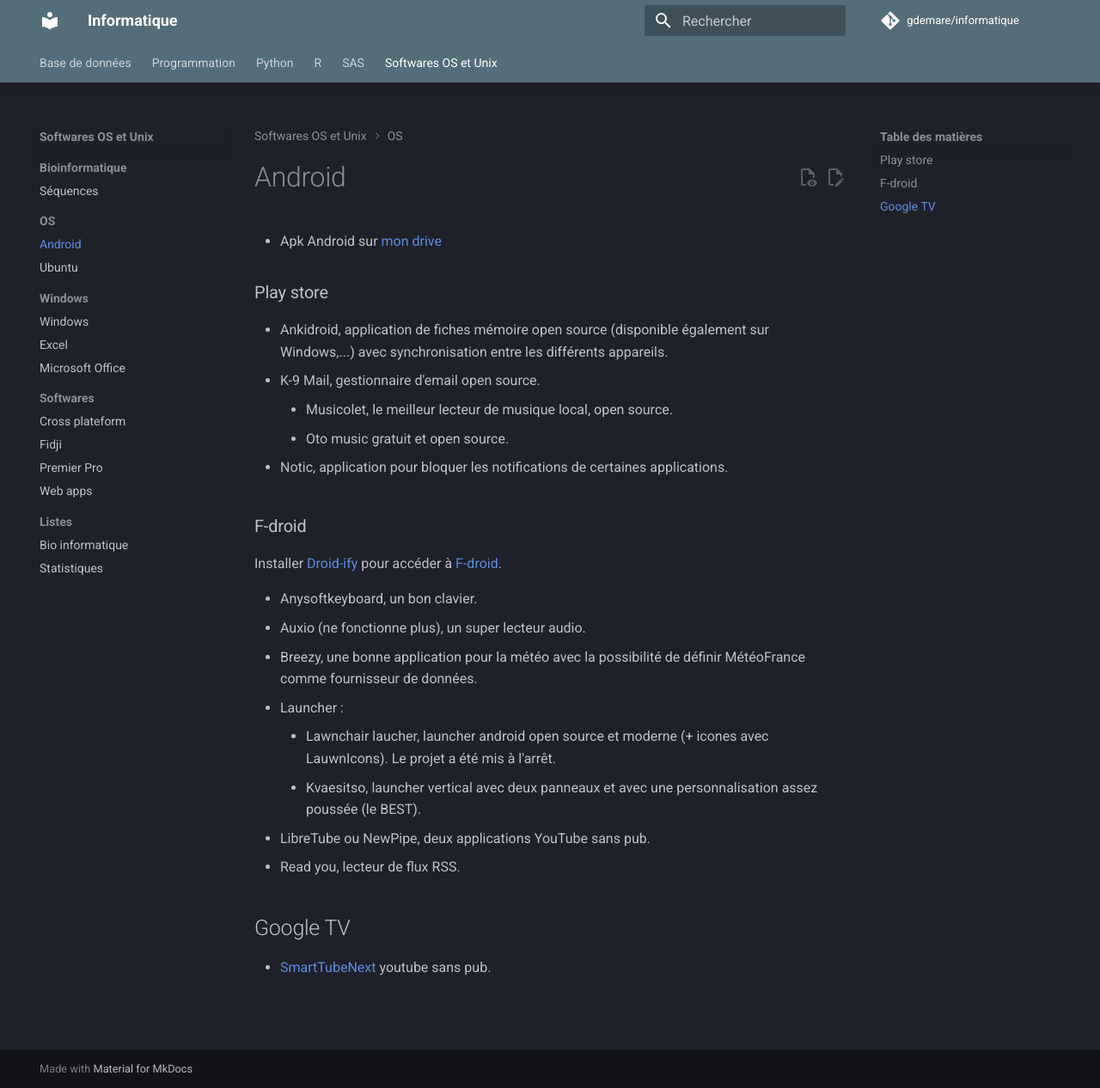
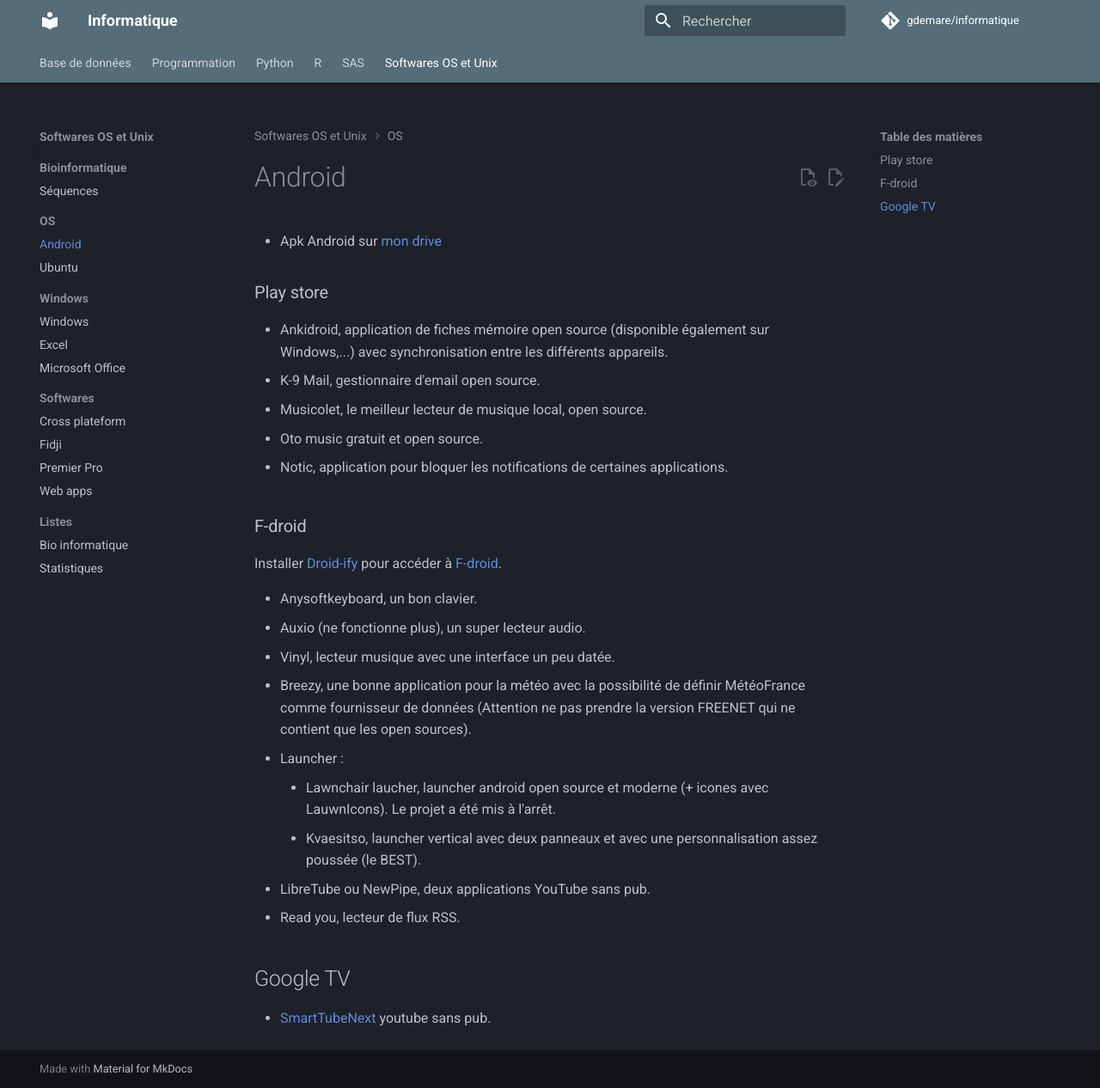
Before and after one commit to gdemare/Informatique, an MkDocs documentation site: the page built from docs/sofwares-os-unix/os/android.md, in a window 1280 px wide and 1266 px high. Shown: the whole window at 86% size. Built offline with MkDocs 1.6.1 and Material for MkDocs 9.7.7, drawn with Linux system fonts in a browser that asks for light colours; comment, search, counter and statistics services are not loaded.

Commit message:
Update android.md

```diff
--- a/docs/sofwares-os-unix/os/android.md
+++ b/docs/sofwares-os-unix/os/android.md
@@ -5,8 +5,8 @@
 * Ankidroid, application de fiches mémoire open source (disponible également sur Windows,...) avec synchronisation entre les différents appareils.
 * K-9 Mail, gestionnaire d'email open source.
 
-    * Musicolet, le meilleur lecteur de musique local, open source.
-    * Oto music gratuit et open source.
+* Musicolet, le meilleur lecteur de musique local, open source.
+* Oto music gratuit et open source.
 
 * Notic, application pour bloquer les notifications de certaines applications.
 
@@ -16,7 +16,8 @@
 
 * Anysoftkeyboard, un bon clavier.
 * Auxio (ne fonctionne plus), un super lecteur audio.
-* Breezy, une bonne application pour la météo avec la possibilité de définir MétéoFrance comme fournisseur de données.
+* Vinyl, lecteur musique avec une interface un peu datée.
+* Breezy, une bonne application pour la météo avec la possibilité de définir MétéoFrance comme fournisseur de données (Attention ne pas prendre la version FREENET qui ne contient que les open sources).
 * Launcher :
 
     * Lawnchair laucher, launcher android open source et moderne (+ icones avec LauwnIcons). Le projet a été mis à l'arrêt.
@@ -25,6 +26,7 @@
 * LibreTube ou NewPipe, deux applications YouTube sans pub.
 * Read you, lecteur de flux RSS.
 
+
 ## Google TV
 
 * [SmartTubeNext](https://github.com/yuliskov/SmartTubeNext#readme) youtube sans pub.
```
